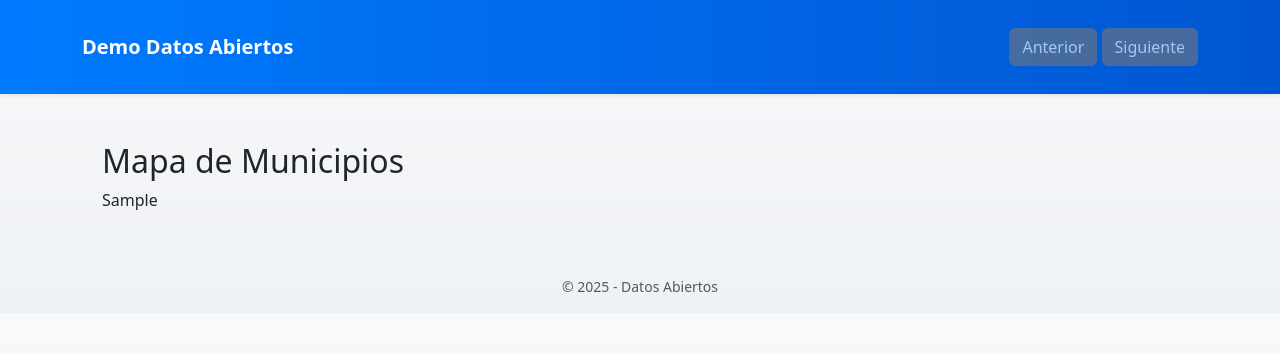
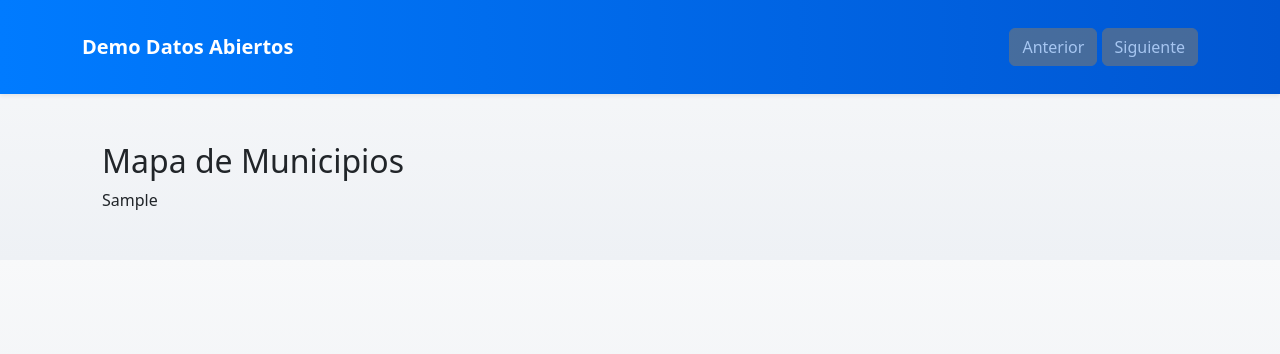
Before and after one commit to AlenCarbajal/UTDT20251031, a Flask app: template templates/mapa_template.html in a window 1280 px wide. Shown: the top 354 px of the page. Run offline with Flask 3, Linux system fonts and the light colour scheme; the template is opened without the code that fills it: most values are stand-ins (such as "Sample title", 1, 10 or a date in 2020); parts of the project's set-up code (start-up, migrations or seed data) failed here and were passed over; some libraries are stand-ins or nearby versions.

Commit message:
cambio en base.html

```diff
--- a/templates/base.html
+++ b/templates/base.html
@@ -43,11 +43,6 @@
   <main class="container py-5">
     {% block content %}{% endblock %}
   </main>
-
-  <footer class="text-center text-muted py-3 small">
-    <span>&copy; {{ 2025 }} - Datos Abiertos</span>
-  </footer>
-
   <!-- JS -->
   <script src="https://code.jquery.com/jquery-3.6.0.min.js"></script>
   <script src="https://cdn.jsdelivr.net/npm/bootstrap@5.3.3/dist/js/bootstrap.bundle.min.js"></script>
```
